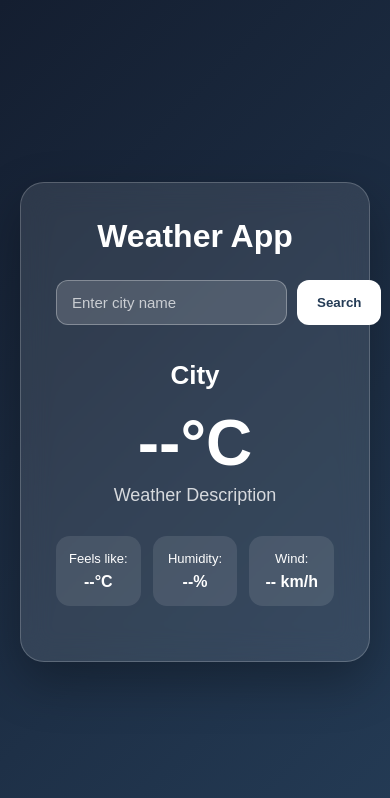
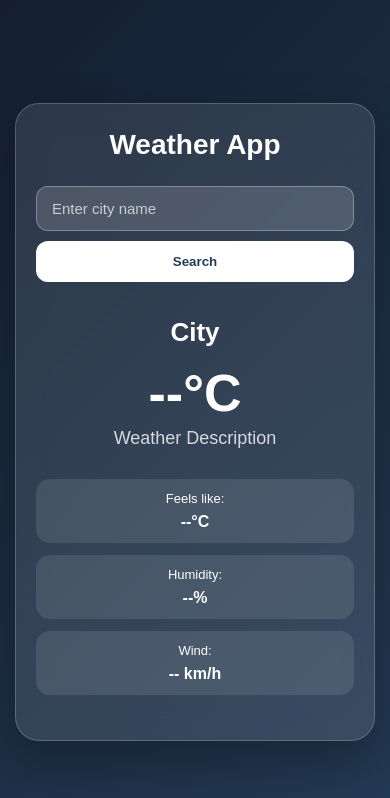
Before and after one commit to moheb-cyber/weather-app, a plain HTML site: page index.html in a window 390 px wide. Drawn offline with Linux system fonts and the light colour scheme.

Commit message:
style: add responsive weather layout

```diff
--- a/style.css
+++ b/style.css
@@ -121,3 +121,36 @@ h1 {
     text-align: center;
     font-size: 14px;
 }
+@media (max-width: 500px) {
+    body {
+        padding: 15px;
+    }
+
+    .weather-app {
+        padding: 25px 20px;
+    }
+
+    h1 {
+        font-size: 28px;
+    }
+
+    .search-box {
+        flex-direction: column;
+    }
+
+    #searchButton {
+        width: 100%;
+    }
+
+    #temperature {
+        font-size: 52px;
+    }
+
+    .weather-details {
+        flex-direction: column;
+    }
+
+    .weather-details p {
+        padding: 12px;
+    }
+}
```
